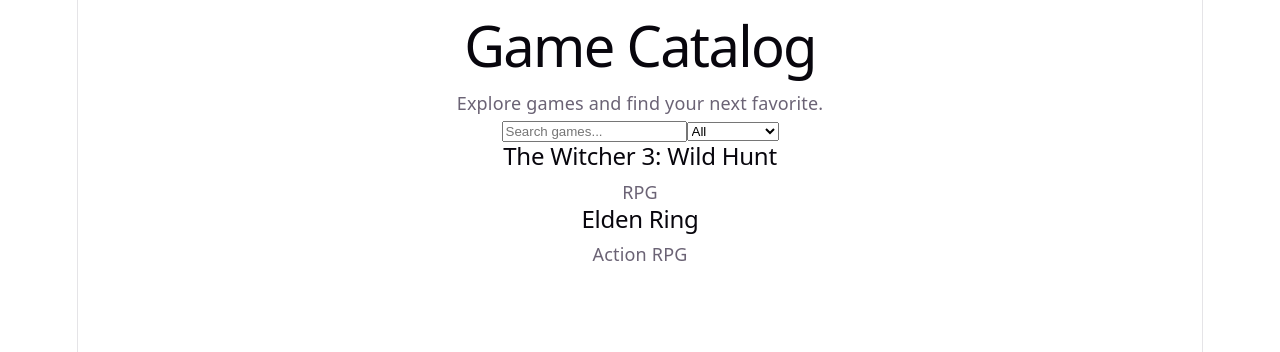
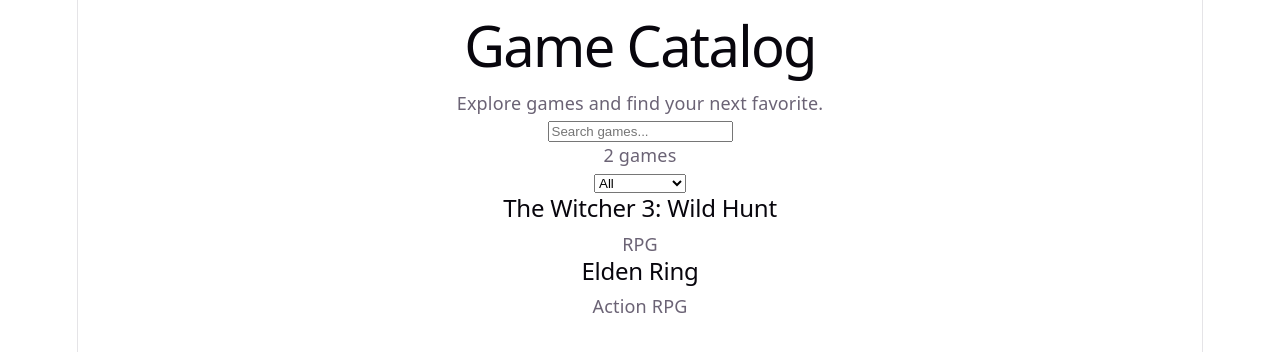
Before and after one commit to jacoblynndecker/game-library, a React (Vite) app: page / in a window 1280 px wide. Shown: the top 352 px of the page. Built offline with nearby package versions, Linux system fonts and the light colour scheme.

Commit message:
Add filtered game count

```diff
--- a/src/App.jsx
+++ b/src/App.jsx
@@ -42,6 +42,8 @@
         onSearchChange={setSearchTerm}
       />
 
+      <p>{filteredGames.length} games</p>
+
       <select onChange={(event) => setSelectedGenre(event.target.value)}>
         {genres.map((genre) =>
           <option key={genre} value={genre}>
```
